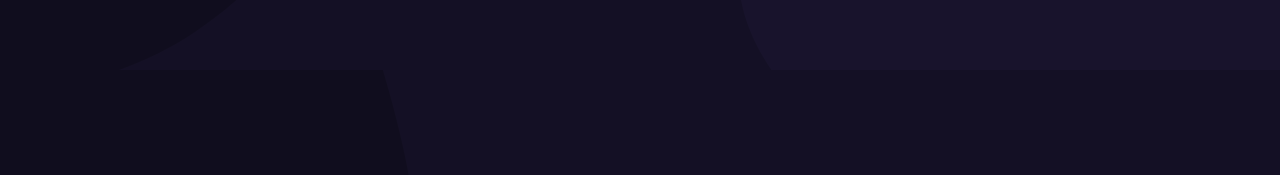
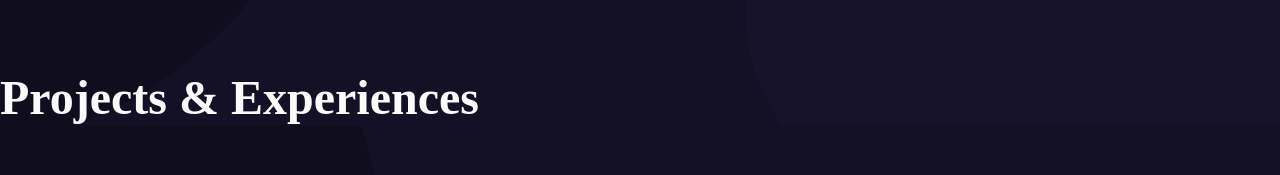
Before and after one commit to HenriqueMundim/Portfolio, an Angular app: page / in a window 1280 px wide. Shown: the part 584-759 px from the top of the page. Built offline with nearby package versions, Linux system fonts and the light colour scheme.

Commit message:
feat: card component created Create a componetent to projects and experiences card

```diff
--- a/src/app/modules/portfolio/components/curriculum/curriculum.component.scss
+++ b/src/app/modules/portfolio/components/curriculum/curriculum.component.scss
@@ -32,9 +32,6 @@
             transition: width 0.4s ease 0s;
         }
 
-        .cvButton:hover {
-            width: 100%;
-        }
     }
 
     .bg {
--- a/src/app/modules/portfolio/components/main/main.component.html
+++ b/src/app/modules/portfolio/components/main/main.component.html
@@ -1,3 +1,4 @@
 <main>
     <app-curriculum />
+    <app-projects />
 </main>
--- a/src/app/modules/portfolio/components/main/main.component.scss
+++ b/src/app/modules/portfolio/components/main/main.component.scss
@@ -9,6 +9,11 @@ main {
         max-width: 1400px;
         width: 100%;
         padding: 150px 40px;
+    }
+
+    app-projects {
+        max-width: 1400px;
+        width: 100%;
     }
 }
 
--- a/src/app/modules/portfolio/components/main/main.component.ts
+++ b/src/app/modules/portfolio/components/main/main.component.ts
@@ -1,10 +1,11 @@
 import { Component } from '@angular/core';
 import { CurriculumComponent } from '../curriculum/curriculum.component';
+import { ProjectsComponent } from '../projects/projects.component';
 
 @Component({
   selector: 'app-main',
   standalone: true,
-  imports: [CurriculumComponent],
+  imports: [CurriculumComponent, ProjectsComponent],
   templateUrl: './main.component.html',
   styleUrl: './main.component.scss'
 })
--- /dev/null
+++ b/src/app/modules/portfolio/components/projects/projects.component.html
@@ -0,0 +1,3 @@
+<section>
+    <h2 class="title">Projects & Experiences</h2>
+</section>
--- /dev/null
+++ b/src/app/modules/portfolio/components/projects/projects.component.scss
@@ -0,0 +1,8 @@
+section {
+    .title {
+        font-size: 3rem;
+        color: #FAFAFA;
+    }
+
+
+}
```
Also changed, not shown: src/app/modules/portfolio/components/card/card.component.html (added, +13 -0 lines), src/app/modules/portfolio/components/card/card.component.ts (added, +12 -0 lines), src/app/modules/portfolio/components/projects/projects.component.ts (added, +12 -0 lines), src/app/modules/portfolio/components/card/card.component.scss (added), 2 other files (tests, documents, lock files or other folders).
